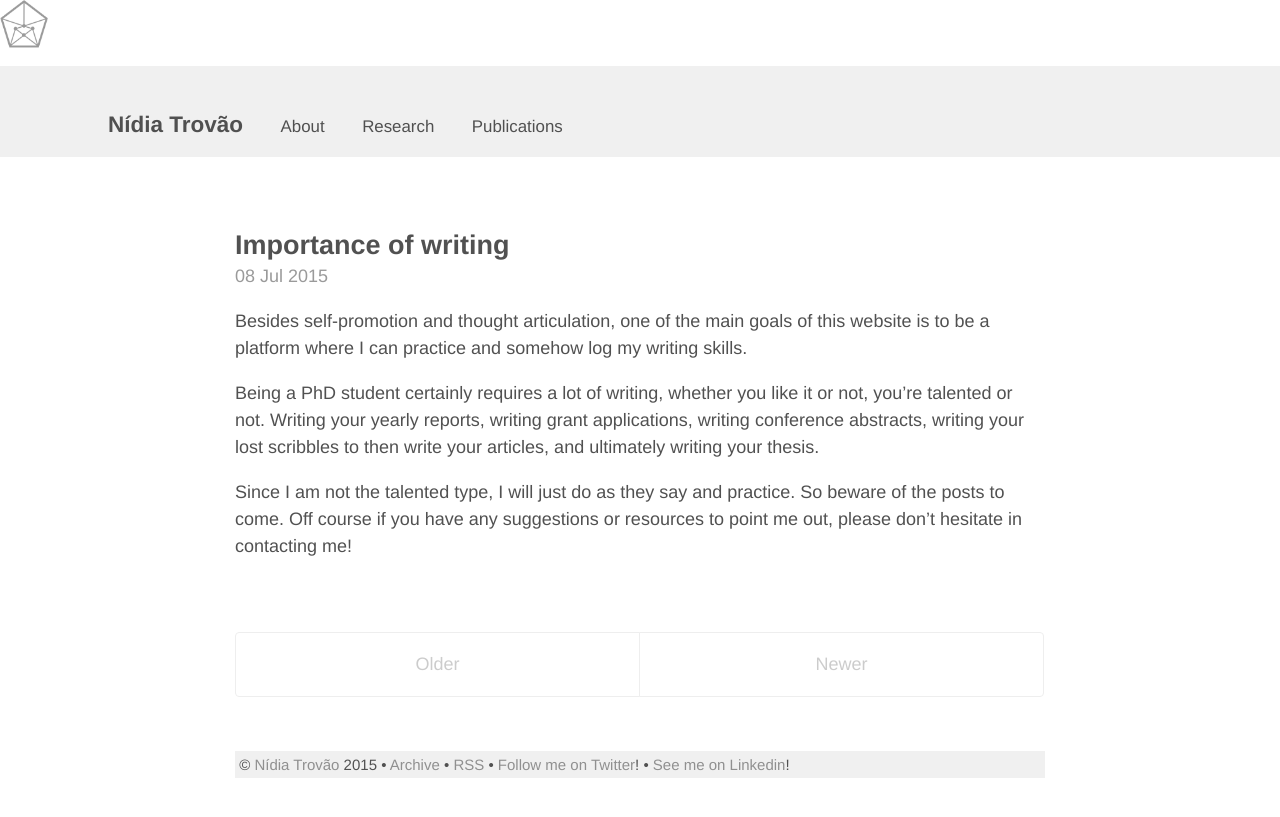
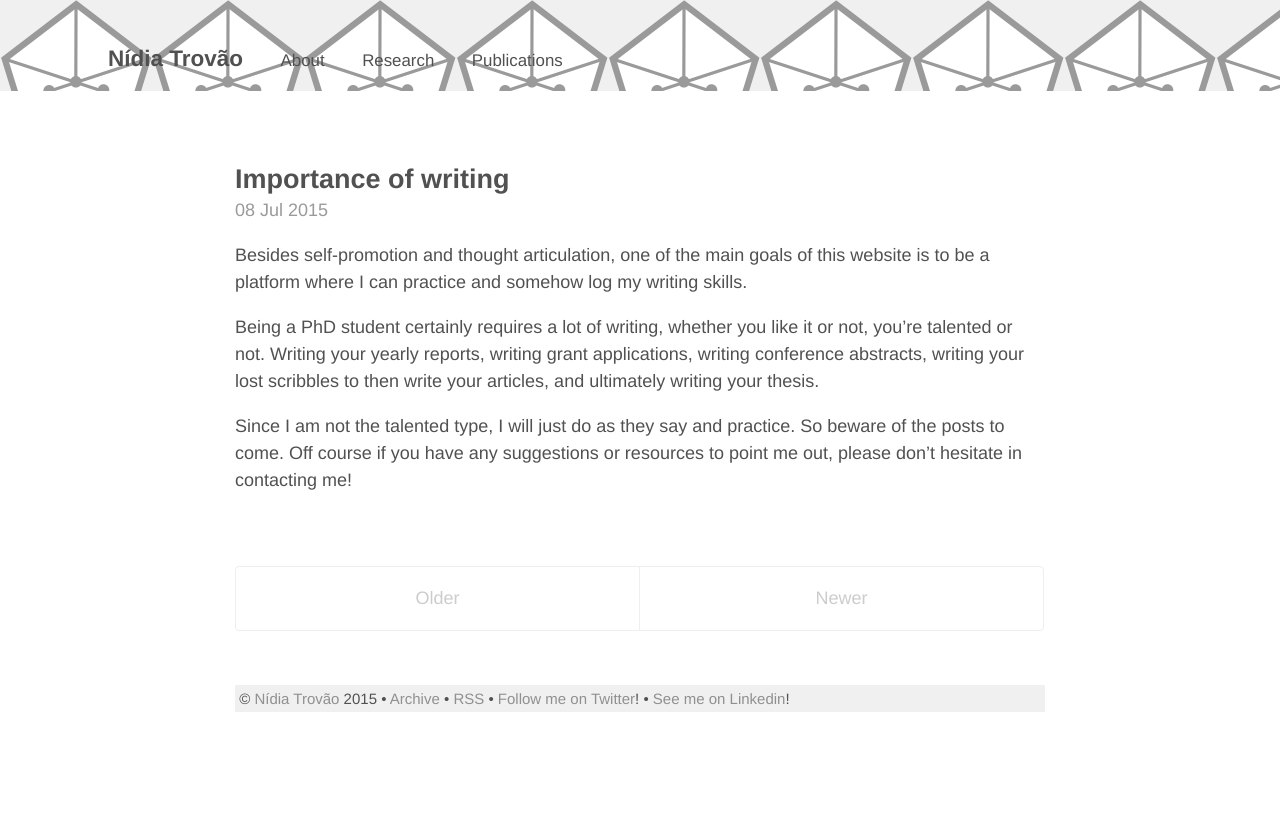
Before and after one commit to nidiatrovao/nidiatrovao.github.io, a Jekyll site: the page built from index.html, in a window 1280 px wide. Shown: the top 817 px of the page. Built offline with Jekyll 4.4.1, drawn with Linux system fonts in a browser that asks for light colours; the list of posts is cut into pages by our own code.

Commit message:
logo fix

```diff
--- a/_layouts/default.html
+++ b/_layouts/default.html
@@ -5,8 +5,7 @@
 
   <body>
 	  <header class="masthead" style="padding-top:0;margin-left:auto;margin-right:auto">
-	  <img src="/public/apple-touch-icon-precomposed.png" alt="Logo" height="48px" width="48px" style="z-index:-1">
-        <h3 class="masthead-title" style="background-color:#F0F0F0;padding-top:2.5rem;max-width:100%;padding-bottom:1rem;padding-left:6rem;padding-right:6rem;margin-left:auto;margin-right:auto">
+        <h3 class="masthead-title" style="background-color:#F0F0F0;background-image: url('/public/apple-touch-icon-precomposed.png');padding-top:2.5rem;max-width:100%;padding-bottom:1rem;padding-left:6rem;padding-right:6rem;margin-left:auto;margin-right:auto">
           <a href="{{ site.baseurl }}/" title="Home">{{ site.title }}</a>
 			{% for page in site.pages_list %}
 				&nbsp;&nbsp;&nbsp;&nbsp;
```
